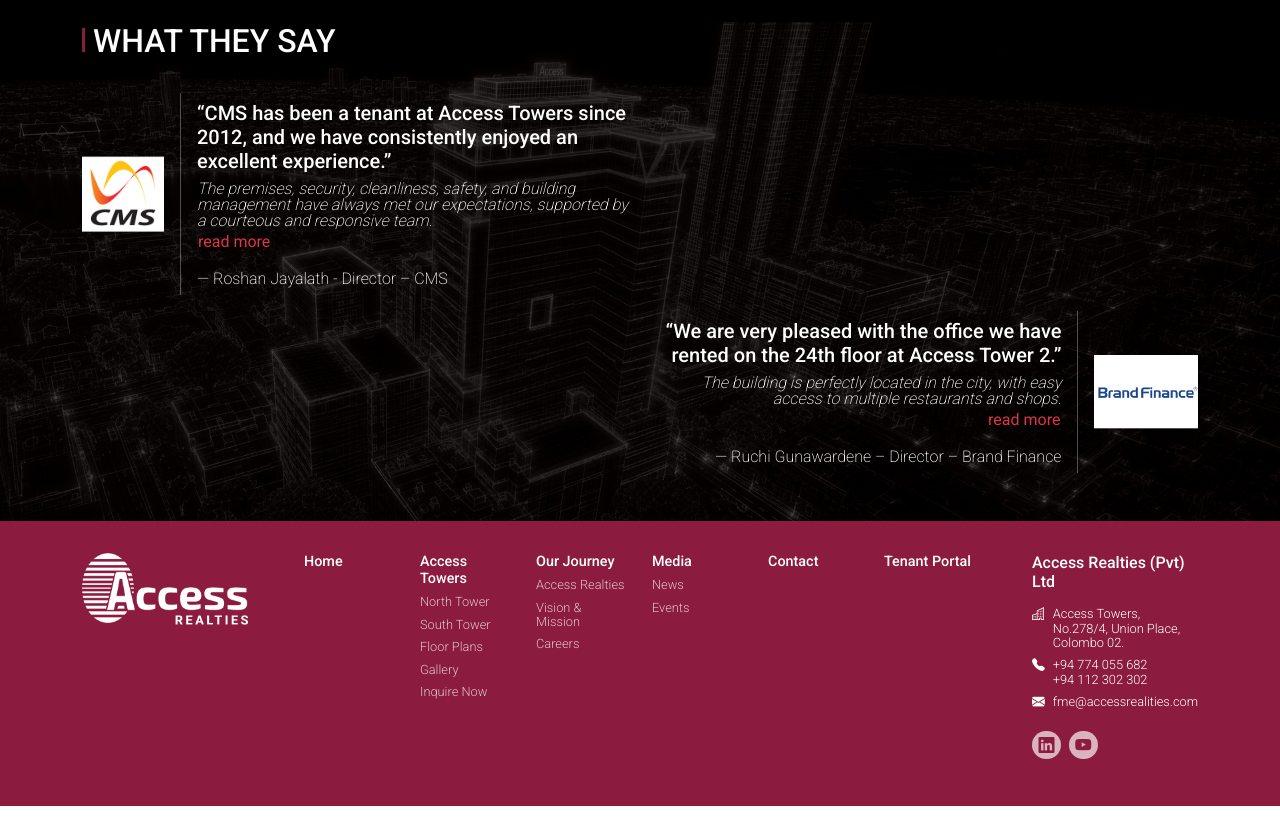
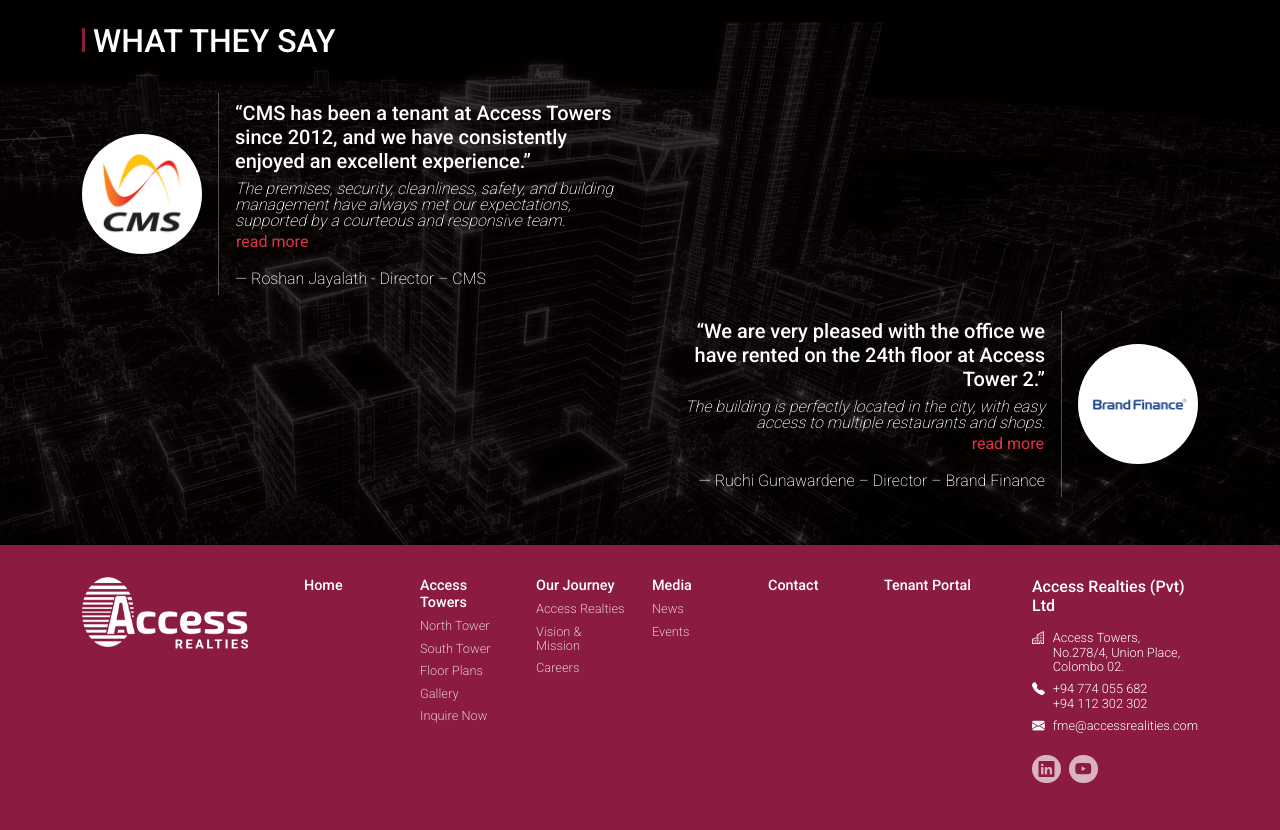
Before and after one commit to Kites-Global/accessrealities, a Next.js app: page / in a window 1280 px wide. Shown: the part 3720-4550 px from the top of the page. Before the commit the page ends 4526 px from the top, so only its background shows below. Built offline with nearby package versions, Linux system fonts and the light colour scheme.

Commit message:
feat: logo box

```diff
--- a/src/app/globals.css
+++ b/src/app/globals.css
@@ -564,6 +564,19 @@
   }
 }
 
+.logo-box {
+  width: 120px;
+  height: 120px;
+  border-radius: 50%;
+  padding: 0.7rem;
+  background-color: #fff;
+  overflow: hidden;
+  display: flex;
+  flex: 1;
+  align-items: center;
+  justify-content: center;
+}
+
 footer {
   background-color: var(--primary-color);
   color: var(--text-light);
--- a/src/app/page.tsx
+++ b/src/app/page.tsx
@@ -469,7 +469,9 @@
             <div className="col-md-6">
               <div className="wht-thy-say-itm">
                 <div className="img-cont">
-                  <Image src="/img/ob-4.png" alt="Insee cement" className="img-fluid" width={200} height={200} />
+                  <div className="logo-box">
+                    <Image src="/img/ob-4.png" alt="Insee cement" className="img-fluid" width={200} height={200} />
+                  </div>
                 </div>
                 <div className="info-cont info-cont-left">
                   <h5>“CMS has been a tenant at Access Towers since 2012, and we have consistently enjoyed an excellent experience.”</h5>
@@ -498,7 +500,9 @@
             <div className="col-md-6">
               <div className="wht-thy-say-itm">
                 <div className="img-cont order-md-last">
-                  <Image src="/img/st-1.png" alt="Grant Thornton" className="img-fluid" width={200} height={200} />
+                  <div className="logo-box">
+                    <Image src="/img/st-1.png" alt="Grant Thornton" className="img-fluid" width={200} height={200} />
+                  </div>
                 </div>
                 <div className="info-cont info-cont-right order-md-first">
                   <h5>“We are very pleased with the office we have rented on the 24th floor at Access Tower 2.”</h5>
@@ -543,7 +547,7 @@
                   <div className="d-flex align-items-center mt-3">
 
                     {/* Logo Area */}
-                    <div className="bg-white d-flex justify-content-center align-items-center rounded custom-modal-logo-box">
+                    <div className="logo-box">
                       <Image src={modalContent.img} alt="Logo" width={90} height={90} objectFit="contain" />
                     </div>
 
```
